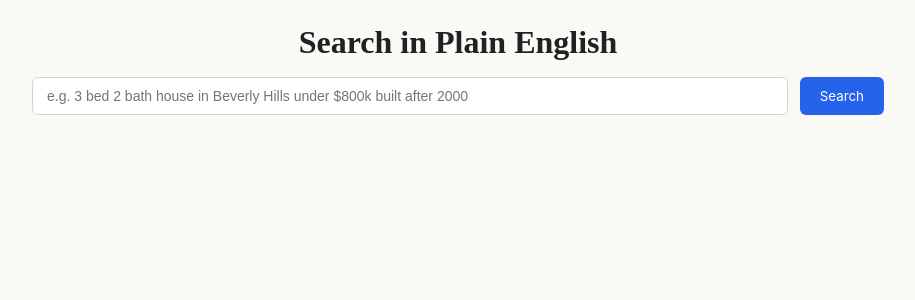
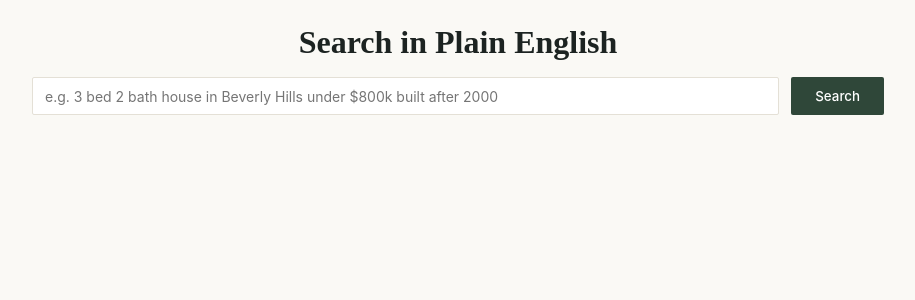
Before and after one commit to hjtan03/idx-exchange-sde, a React (Create React App) app in the folder frontend/: page /search/natural in a window 1280 px wide. Shown: the top 300 px of the page, without its empty margins (182-1097 px from the left). Built offline with nearby package versions, Linux system fonts and the light colour scheme.

Commit message:
style: apply design tokens to NaturalSearchPage, remove hardcoded blue

```diff
--- a/frontend/src/pages/NaturalSearchPage.css
+++ b/frontend/src/pages/NaturalSearchPage.css
@@ -2,6 +2,10 @@
   max-width: 900px;
   margin: 0 auto;
   padding: 24px;
+}
+
+.natural-search-page h1 {
+  text-align: center;
 }
 
 .natural-search-form {
@@ -12,32 +16,44 @@
 
 .natural-search-form input {
   flex: 1;
-  padding: 10px 14px;
-  border: 1px solid #d1d5db;
-  border-radius: 6px;
+  padding: 0.6rem 0.75rem;
+  border: 1px solid var(--line);
+  border-radius: 2px;
+  font-family: 'Inter', sans-serif;
   font-size: 14px;
+  color: var(--ink);
+}
+
+.natural-search-form input:focus {
+  outline: none;
+  border-color: var(--forest);
 }
 
 .natural-search-form button {
-  padding: 10px 20px;
-  background-color: #2563eb;
+  padding: 0.6rem 1.5rem;
+  background-color: var(--forest);
   color: white;
   border: none;
-  border-radius: 6px;
+  border-radius: 2px;
+  font-weight: 500;
   cursor: pointer;
 }
 
+.natural-search-form button:hover {
+  background-color: var(--forest-dark);
+}
+
 .interpreted-filters {
-  color: #6b7280;
+  color: var(--muted);
   font-size: 14px;
   margin-bottom: 16px;
 }
 
 .natural-search-message {
-  color: #374151;
+  color: var(--ink);
   font-style: italic;
 }
 
 .natural-search-error {
-  color: #dc2626;
+  color: #b3261e;
 }
```
